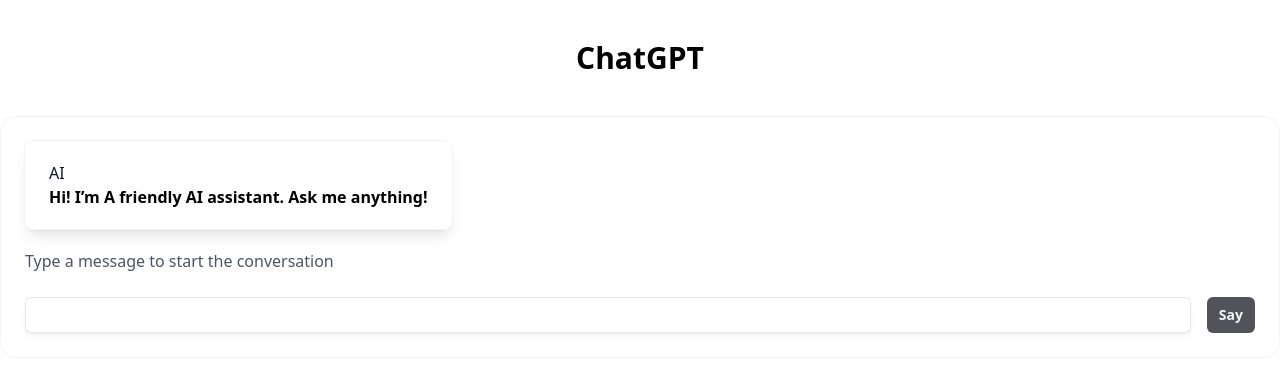
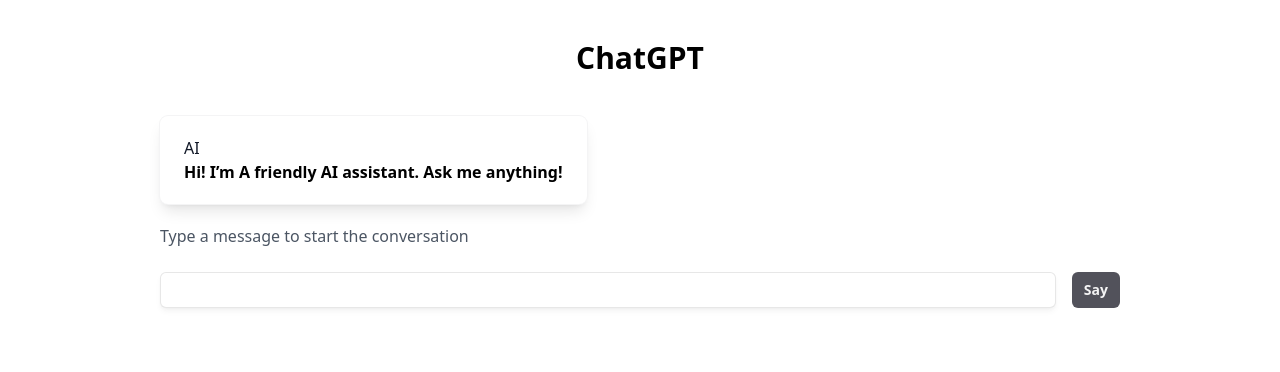
Before and after one commit to quanguway/anylze, a Next.js app: page / in a window 1280 px wide. Shown: the top 372 px of the page. Built offline with nearby package versions, Linux system fonts and the light colour scheme; no server answers.

Commit message:
fix UI chat

```diff
--- a/components/Chat/index.tsx
+++ b/components/Chat/index.tsx
@@ -90,7 +90,7 @@
   }
 
   return (
-    <div className="rounded-2xl border-zinc-100  lg:border lg:p-6">
+    <div className="px-40">
       {messages.map(({ message, who }, index) => (
         <ChatLine key={index} who={who} message={message} />
       ))}
--- a/config.js
+++ b/config.js
@@ -1,6 +1,6 @@
 export const configAPI = {
   headers: {
-    Authorization: `Bearer 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`,
+    Authorization: `Bearer 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`,
   }
 }
 
```
